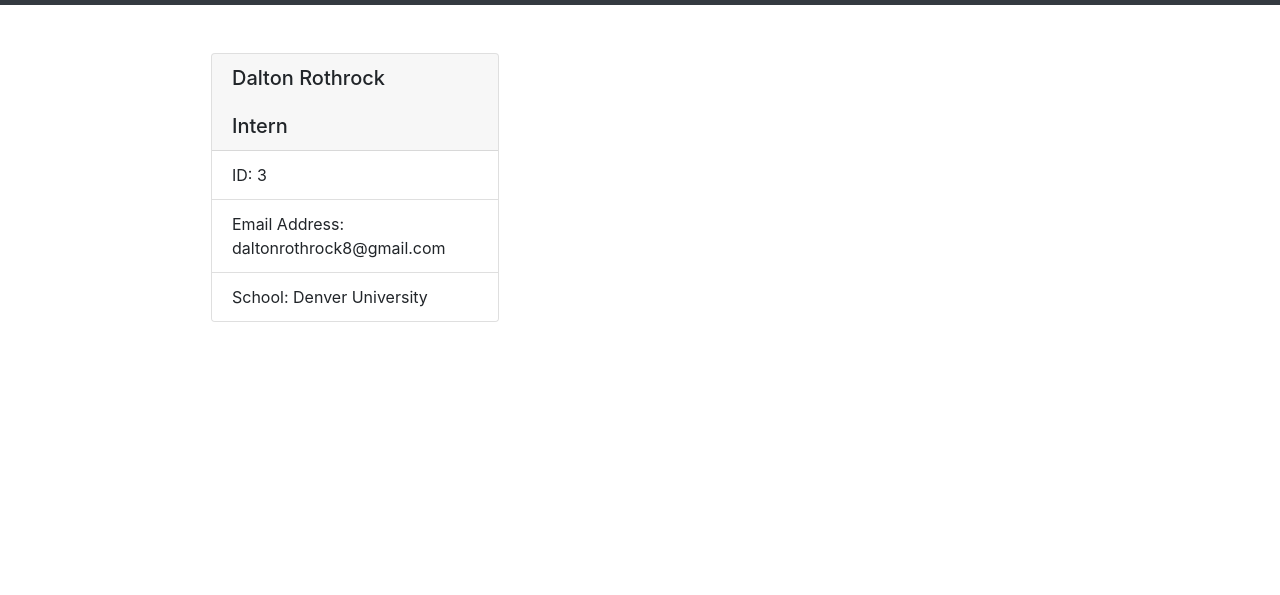
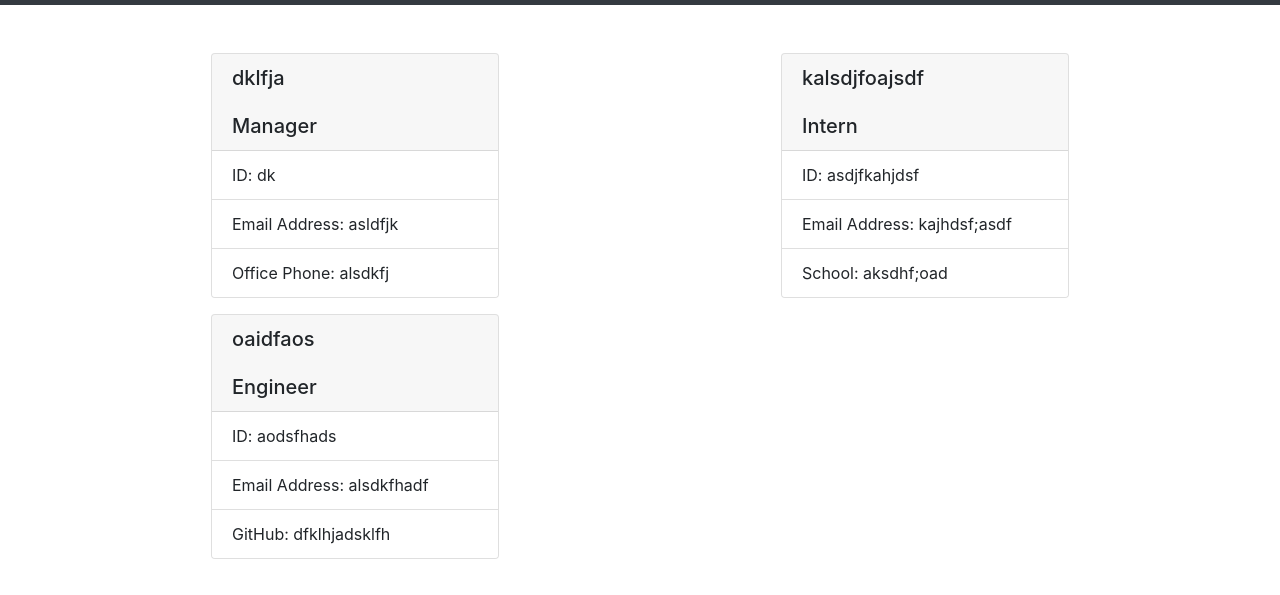
Before and after one commit to drock4440/team-profile-generator, a website: page final/team.html in a window 1280 px wide. Shown: the part 51-646 px from the top of the page. Drawn offline with nearby package versions, Linux system fonts and the light colour scheme.

Commit message:
fixing bug in manager codes

```diff
--- a/app.js
+++ b/app.js
@@ -135,7 +135,7 @@ function addHtml(member) {
             </div>
         </div>`;
         } else {
-            const officePhone = member.grabOfficeNumber();
+            const officePhone = member.grabNumber();
             data = `<div class="col-6">
             <div class="card mx-auto mb-3" style="width: 18rem">
             <h5 class="card-header">${name}<br /><br />Manager</h5>
--- a/final/team.html
+++ b/final/team.html
@@ -14,11 +14,29 @@
         <div class="container">
             <div class="row"><div class="col-6">
             <div class="card mx-auto mb-3" style="width: 18rem">
-            <h5 class="card-header">Dalton Rothrock<br /><br />Intern</h5>
+            <h5 class="card-header">dklfja<br /><br />Manager</h5>
             <ul class="list-group list-group-flush">
-                <li class="list-group-item">ID: 3</li>
-                <li class="list-group-item">Email Address: daltonrothrock8@gmail.com</li>
-                <li class="list-group-item">School: Denver University</li>
+                <li class="list-group-item">ID: dk</li>
+                <li class="list-group-item">Email Address: asldfjk</li>
+                <li class="list-group-item">Office Phone: alsdkfj</li>
+            </ul>
+            </div>
+        </div><div class="col-6">
+            <div class="card mx-auto mb-3" style="width: 18rem">
+            <h5 class="card-header">kalsdjfoajsdf<br /><br />Intern</h5>
+            <ul class="list-group list-group-flush">
+                <li class="list-group-item">ID: asdjfkahjdsf</li>
+                <li class="list-group-item">Email Address: kajhdsf;asdf</li>
+                <li class="list-group-item">School: aksdhf;oad</li>
+            </ul>
+            </div>
+        </div><div class="col-6">
+            <div class="card mx-auto mb-3" style="width: 18rem">
+            <h5 class="card-header">oaidfaos<br /><br />Engineer</h5>
+            <ul class="list-group list-group-flush">
+                <li class="list-group-item">ID: aodsfhads</li>
+                <li class="list-group-item">Email Address: alsdkfhadf</li>
+                <li class="list-group-item">GitHub: dfklhjadsklfh</li>
             </ul>
             </div>
         </div> </div>
```
